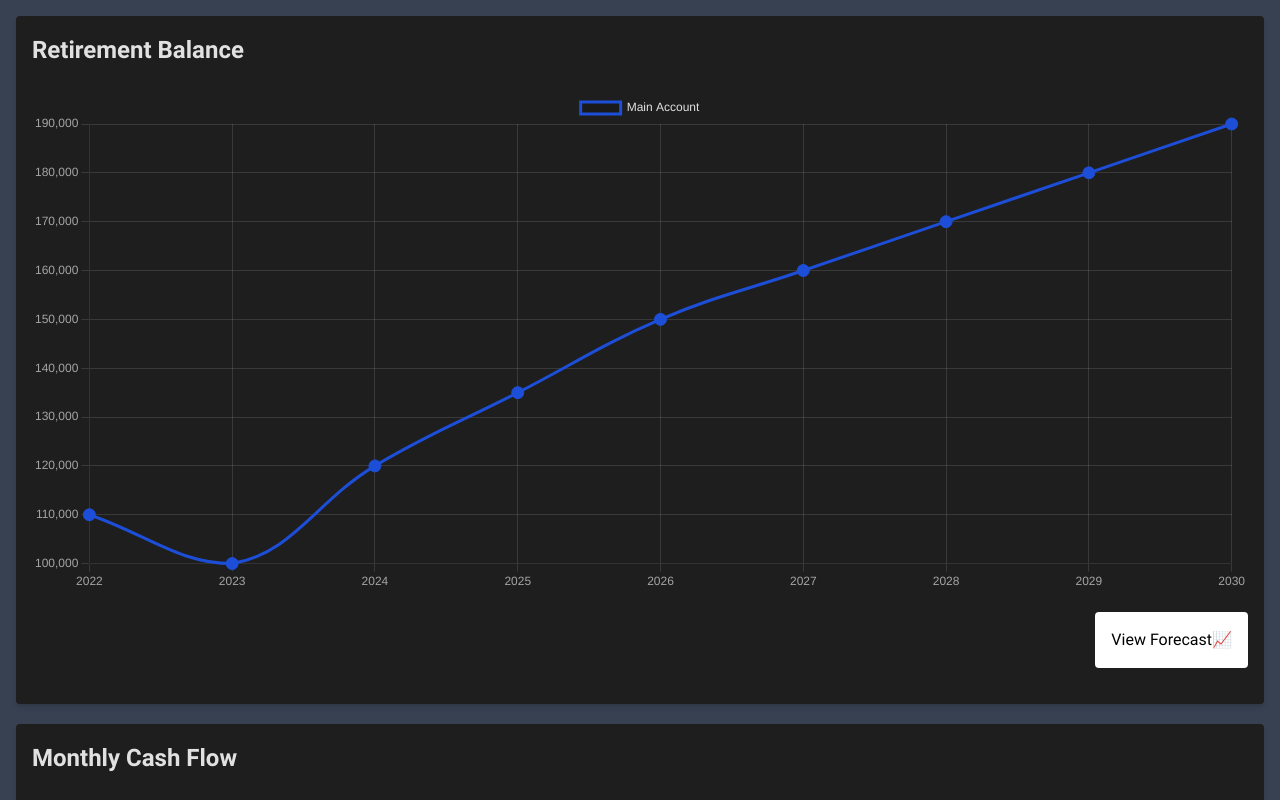
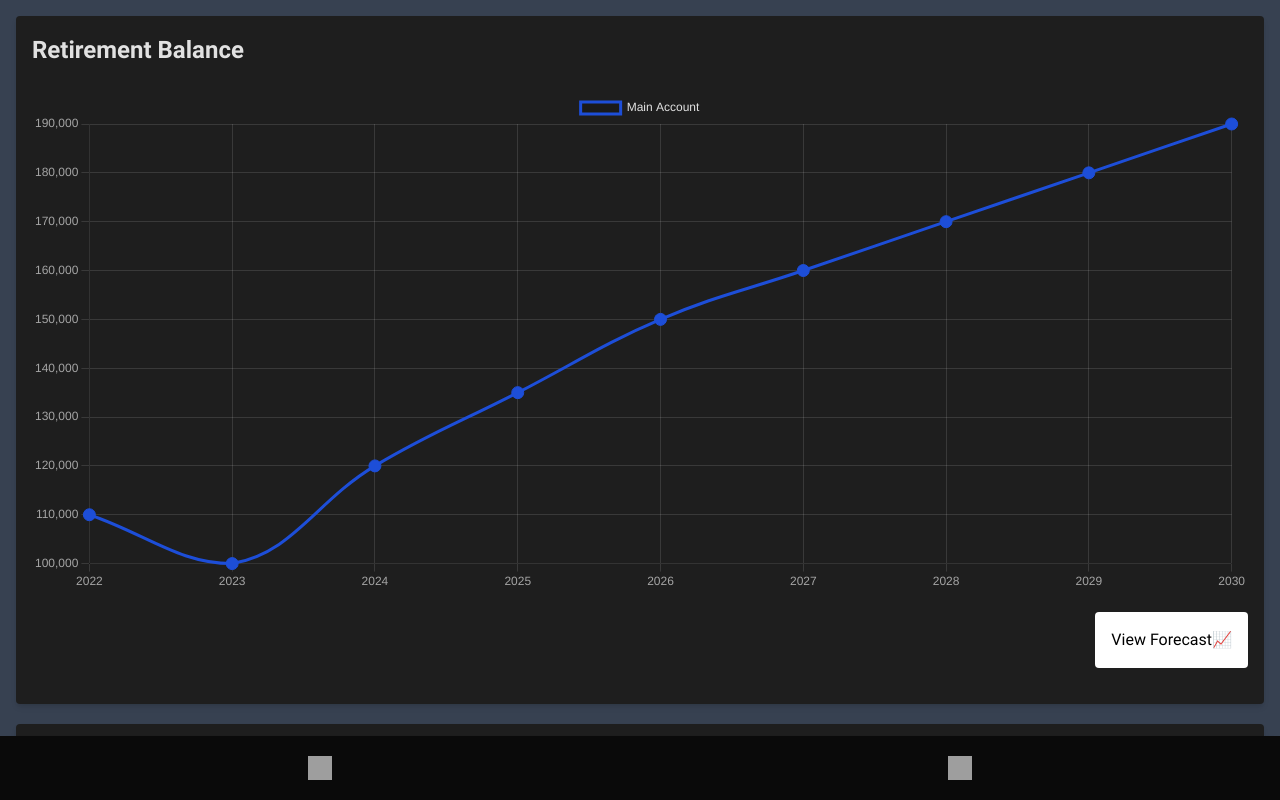
Before and after one commit to cheonglol/Seraphim-Sentinels, a React (Create React App) app: page / in a window 1280 px wide. Shown: the top 800 px of the page. Built offline with nearby package versions, Linux system fonts and the light colour scheme; grey boxes are pictures that could not be loaded; a web font is replaced by a local one.

Commit message:
final changes

```diff
--- a/src/Views/FinancialLiteratureView.tsx
+++ b/src/Views/FinancialLiteratureView.tsx
@@ -6,6 +6,7 @@ import FinLitBoilerplate, {
   FinLitSlideProps,
 } from "../Components/FinLiterature/FinLitBoilerplate";
 import { getFinLitSlideContents } from "../Helpers/FinLitStaticContentHelper";
+import BottomNavigation from "../Components/Navigational/BottomNavigation";
 
 export const FinancialLiteratureView = () => {
   const [contentArr, setContentArr] = useState<FinLitSlideProps[] | undefined>(
@@ -38,6 +39,7 @@ export const FinancialLiteratureView = () => {
             />
           );
         })}
+        <BottomNavigation />
       </div>
     );
   } else {
--- a/src/Views/GrowSavingsView.tsx
+++ b/src/Views/GrowSavingsView.tsx
@@ -1,5 +1,6 @@
 import React from "react";
 import { GrowSavingsCard } from "../Components/GrowSavingsCard";
+import BottomNavigation from "../Components/Navigational/BottomNavigation";
 
 export const GrowSavingsView = () => {
   return (
@@ -27,6 +28,7 @@ export const GrowSavingsView = () => {
           />
         </div>
       </div>
+      <BottomNavigation />
     </>
   );
 };
--- a/src/Views/RetirementPlanDashboard.tsx
+++ b/src/Views/RetirementPlanDashboard.tsx
@@ -4,6 +4,7 @@ import { LineChart } from "../Components/RetirementPlanDashboard/LineChart";
 import { LineChartData } from "../Components/RetirementPlanDashboard/LineChartData";
 import { PolarAreaChart } from "../Components/RetirementPlanDashboard/PolarAreaChart";
 import { PredictionModalButton } from "../Components/RetirementPlanDashboard/PredictionModalButton";
+import BottomNavigation from "../Components/Navigational/BottomNavigation";
 
 const lineChartData: LineChartData = {
   labels: [
@@ -75,6 +76,7 @@ export const RetirementPlanDashboard = () => (
       {/* TODO: fix the damn size */}
       <PolarAreaChart polarAreaChartData={polarAreaChartData} />
     </Card>
+    <BottomNavigation />
   </div>
 );
 
```
